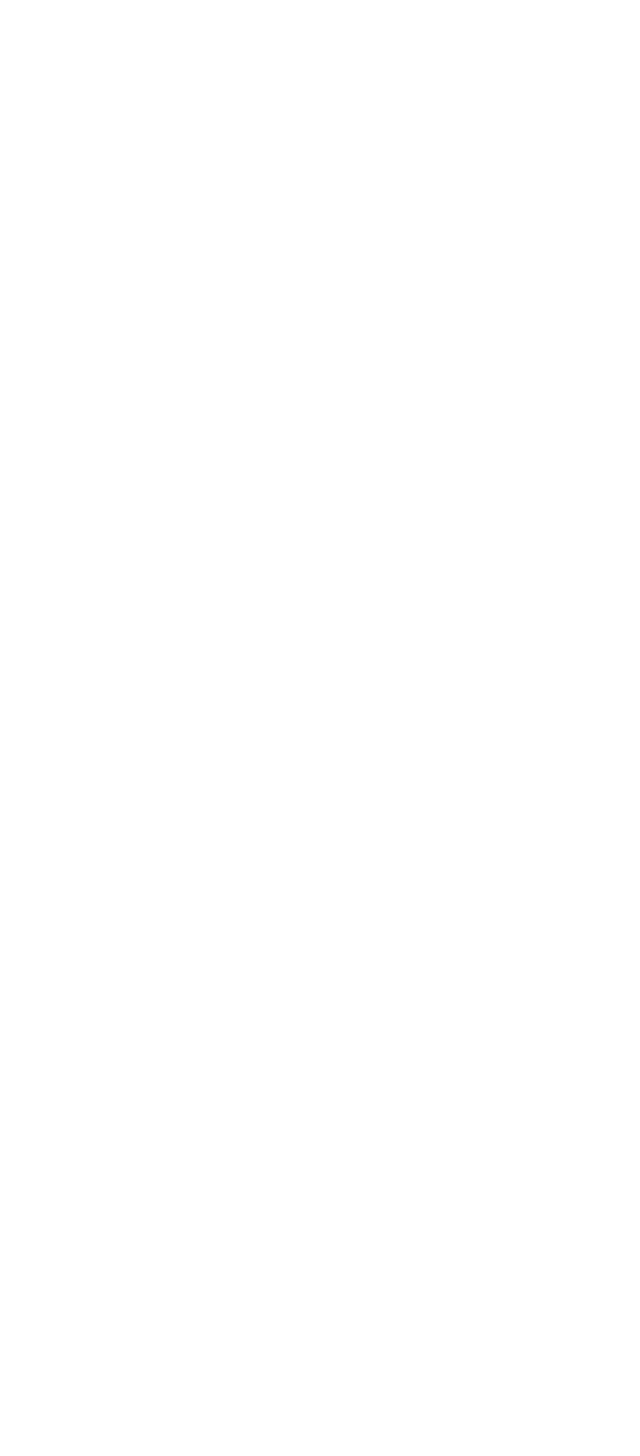
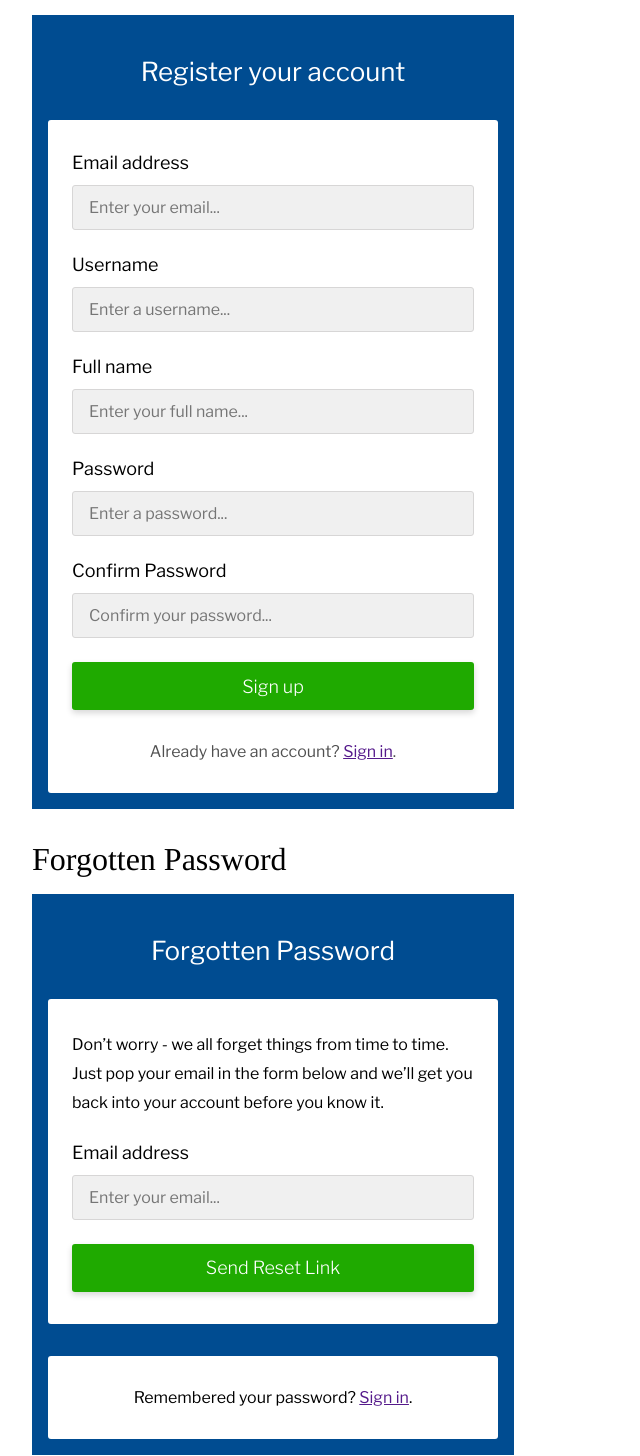
Before and after one commit to AdamMcquiff/proj-webapp, an Angular app: page /sink in a window 1280 px wide. Shown: the part 2594-4050 px from the top of the page, without its empty margins (0-640 px from the left). Before the commit the page ends 2556 px from the top, so only its background shows below. Built offline with nearby package versions, Linux system fonts and the light colour scheme.

Commit message:
Added vertical rhythm styles; added forgot password and register layouts

```diff
--- a/src/app/sink.component.html
+++ b/src/app/sink.component.html
@@ -161,7 +161,7 @@
                             </a>
                         </span>
                     </span>
-                    <input type="password" class="form-input" placeholder="Enter your email or username...">
+                    <input type="password" class="form-input" placeholder="Enter your password...">
                 </label>
 
                 <input type="submit" class="btn sign-in-btn" value="Sign in">
@@ -176,5 +176,82 @@
         </main>
     </article>
 
+    <article class="sink-section">
+        <h2 class="sink-section-title">Register layout</h2>
+
+        <main class="sign-in" style="padding: 1em; width: fit-content;">
+            <h1 class="sign-in-title">Register your account</h1>
+
+            <section class="sign-in-form">
+                <label class="form-label">
+                    <span class="form-label-title">Email address</span>
+                    <input type="email" class="form-input" placeholder="Enter your email...">
+                </label>
+
+                <label class="form-label">
+                    <span class="form-label-title">Username</span>
+                    <input type="text" class="form-input" placeholder="Enter a username...">
+                </label>
+
+                <label class="form-label">
+                    <span class="form-label-title">Full name</span>
+                    <input type="text" class="form-input" placeholder="Enter your full name...">
+                </label>
+
+                <label class="form-label">
+                    <span class="form-label-title">
+                        Password
+                    </span>
+                    <input type="password" class="form-input" placeholder="Enter a password...">
+                </label>
+
+                <label class="form-label">
+                    <span class="form-label-title">
+                        Confirm Password
+                    </span>
+                    <input type="password" class="form-input" placeholder="Confirm your password...">
+                </label>
+
+                <input type="submit" class="btn sign-in-btn" value="Sign up">
+
+                <p class="sign-in-footer-notice">
+                    Already have an account?
+                    <a href="">Sign in</a>.
+                </p>
+            </section>
+        </main>
+    </article>
+
+    <article class="sink-section">
+        <h2 class="sink-section-title">Forgotten Password</h2>
+
+        <main class="sign-in" style="padding: 1em; width: fit-content;">
+            <h1 class="sign-in-title">Forgotten Password</h1>
+
+            <section class="sign-in-form">
+                <p class="sign-in-spiel">
+                    Don’t worry - we all forget things from time to
+                    time. Just pop your email in the form below and
+                    we’ll get you back into your account before you
+                    know it.
+                </p>
+
+                <label class="form-label">
+                    <span class="form-label-title">Email address</span>
+                    <input type="email" class="form-input" placeholder="Enter your email...">
+                </label>
+
+                <input type="submit" class="btn sign-in-btn" value="Send Reset Link">
+            </section>
+
+            <aside class="sign-in-aside">
+                <p>
+                    Remembered your password?
+                    <a href="">Sign in</a>.
+                </p>
+            </aside>
+        </main>
+    </article>
+
 
 </main>
--- a/src/sass/layouts/_sign-in.scss
+++ b/src/sass/layouts/_sign-in.scss
@@ -22,9 +22,16 @@
 
         border-radius: 3px;
 
+        color: black;
+
         margin: 2em auto 0;
         padding: 2em 1.5em;
         width: 28.125em;
+    }
+
+    &-spiel {
+        @include type-setting(0);
+        margin: { bottom: 1.5em; }
     }
 
     &-forgot-password {
@@ -38,7 +45,12 @@
     }
 
     &-aside {
-        color: black;
+        text-align: center;
+    }
+
+    &-footer-notice {
+        color: $darker-gray;
+        margin: { top: 2em; }
         text-align: center;
     }
 }
--- a/src/sass/partials/_typography.scss
+++ b/src/sass/partials/_typography.scss
@@ -2,6 +2,30 @@
 
 $montserrat:      'Montserrat', sans-serif;
 $libre-franklin:  'Libre Franklin', sans-serif;
+
+$base-font-size:   1rem;
+$base-line-height: 1.5 * $base-font-size;
+
+$type-settings: (
+    -1: (font-size: .75em,   line-height: $base-line-height),
+    0:  (font-size: 1em,     line-height: $base-line-height * 1.2),
+    1:  (font-size: 1.333em, line-height: $base-line-height * 1.4),
+    2:  (font-size: 1.778em, line-height: $base-line-height * 1.75),
+    3:  (font-size: 2.5em,   line-height: $base-line-height * 2.5)
+);
+
+@function type-scale($level) {
+    @return map-get(map-get($type-settings, $level), 'font-size');
+}
+
+@function line-height($level) {
+    @return map-get(map-get($type-settings, $level), 'line-height');
+}
+
+@mixin type-setting($level) {
+    font-size: type-scale($level);
+    line-height: line-height($level);
+}
 
 h1,
 h2,
```
